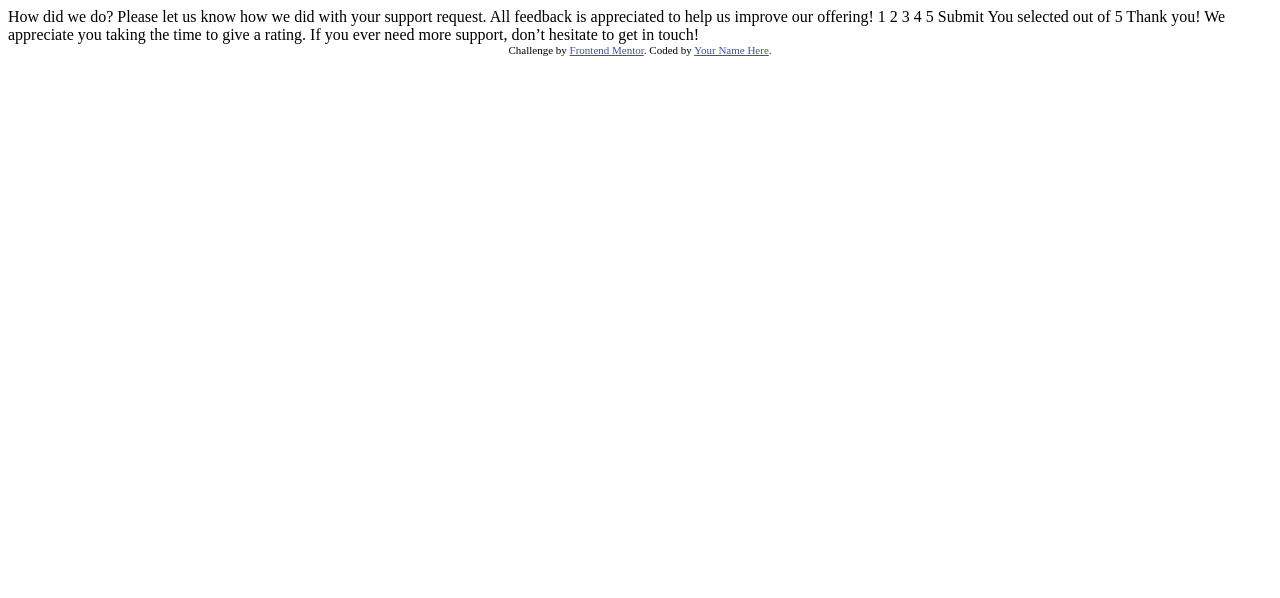
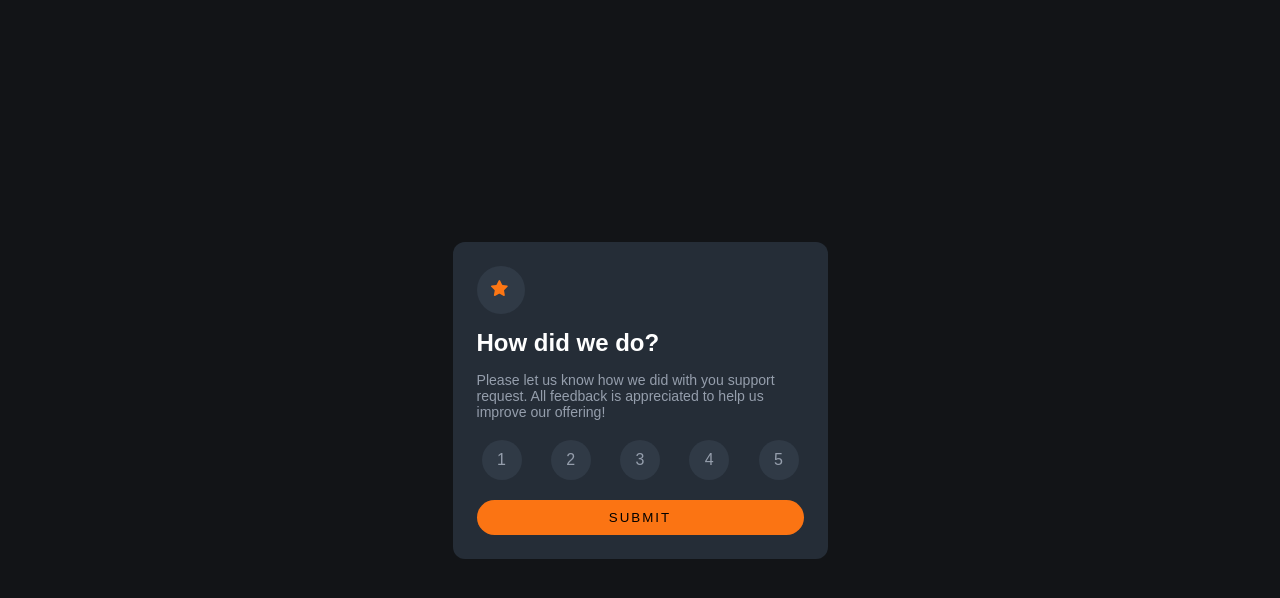
Before and after one commit to MiguelPr-o/Interactive-rating-component, a plain HTML site: page index.html in a window 1280 px wide. Drawn offline with Linux system fonts and the light colour scheme.

Commit message:
Agregando la primera version de la pagina Interactive-rating-component

```diff
--- /dev/null
+++ b/aaa/estilo.css
@@ -0,0 +1,39 @@
+*{
+    margin: 0;
+}
+
+body{
+    background: url(ceci.png) center / cover fixed;
+    width: 100vw;
+    height: 100dvh;
+    overflow-x: hidden;
+}
+
+.box{
+    display: flex;
+    width: 200px;
+    background-color: hsl(45, 3%, 25%);
+    height: 200px;
+    position: relative;
+    display: flex;
+    justify-content: center;
+}
+
+
+h2{
+    position: absolute;
+    user-select: none;
+    align-self: center;
+}
+
+.radio{
+    appearance: none;
+    width: 100%;
+    height: 100%;
+    background-color: hsl(125, 23%, 54%);
+    border-radius: 50%;
+}
+
+.radio:checked{
+    background-color: blue;
+}
--- a/index.html
+++ b/index.html
@@ -1,49 +1,56 @@
 <!DOCTYPE html>
 <html lang="en">
 <head>
-  <meta charset="UTF-8">
-  <meta name="viewport" content="width=device-width, initial-scale=1.0"> <!-- displays site properly based on user's device -->
-
-  <link rel="icon" type="image/png" sizes="32x32" href="./images/favicon-32x32.png">
-
-  <title>Frontend Mentor | Interactive rating component</title>
-
-  <!-- Feel free to remove these styles or customise in your own stylesheet 👍 -->
-  <style>
-    .attribution { font-size: 11px; text-align: center; }
-    .attribution a { color: hsl(228, 45%, 44%); }
-  </style>
+    <link rel="stylesheet" href="style.css">
+    <meta charset="UTF-8">
+    <meta name="viewport" content="width=device-width, initial-scale=1.0"> <!-- displays site properly based on user's device -->
+    <link rel="icon" type="image/png" sizes="32x32" href="./images/favicon-32x32.png">
+    <script src="script.js" defer></script>
+    <title>Frontend Mentor | Interactive rating component</title>
 </head>
 <body>
+    <main class="main">
+        <section class="section">
+            <div class="section__start-img">
+                <div class="start-img"></div>
+            </div>
+            <h1>How did we do?</h1>
+            <p>Please let us know how we did with you support request. All feedback is appreciated to help us improve our offering!</p>
 
-  <!-- Rating state start -->
+            <form class="">
+                <div class="section__number-selection">
+                    <div class="background-number">
+                        <input  id="number-1" type="radio" name="number" class="number-radio" value="1">
+                        <label for="number-1">1</label>
+                    </div>
+                    <div class="background-number">
+                        <input  id="number-2" type="radio" name="number" class="number-radio" value="2">
+                        <label for="number-2">2</label>
+                    </div>
+                    <div class="background-number">
+                        <input  id="number-3" type="radio" name="number" class="number-radio" value="3">
+                        <label for="number-3">3</label>
+                    </div>
+                    <div class="background-number">
+                        <input  id="number-4" type="radio" name="number" class="number-radio" value="4">
+                        <label for="number-4">4</label>
+                    </div>
+                    <div class="background-number ">
+                        <input  id="number-5" type="radio" name="number" class="number-radio" value="5">
+                        <label for="number-5">5</label>
+                    </div>
 
-  How did we do?
-
-  Please let us know how we did with your support request. All feedback is appreciated
-  to help us improve our offering!
-
-  1 2 3 4 5
-
-  Submit
-
-  <!-- Rating state end -->
-
-  <!-- Thank you state start -->
-
-  You selected <!-- Add rating here --> out of 5
-
-  Thank you!
-
-  We appreciate you taking the time to give a rating. If you ever need more support,
-  don’t hesitate to get in touch!
-
-  <!-- Thank you state end -->
+                </div>
+                <input type="submit" value="SUBMIT" class="submit-selection" id="send-button">
+            </form>
+        </section>
+    </main>
 
 
-  <div class="attribution">
-    Challenge by <a href="https://www.frontendmentor.io?ref=challenge" target="_blank">Frontend Mentor</a>.
-    Coded by <a href="#">Your Name Here</a>.
-  </div>
+
+    <!-- <div class="attribution"> -->
+        <!-- Challenge by <a href="https://www.frontendmentor.io?ref=challenge" target="_blank">Frontend Mentor</a>.
+        Coded by <a href="#">Your Name Here</a>.
+    </div> -->
 </body>
 </html>
--- /dev/null
+++ b/script.js
@@ -0,0 +1,31 @@
+const sendButton = document.getElementById("send-button")
+
+const calificacion = [];
+for(let i = 0; i < 5; i++){
+    calificacion[i] = document.getElementById(`number-${i + 1}`);
+    console.log(calificacion);
+}
+
+const crearAgradecimiento = ()=>{
+    let calif = undefined;
+    calificacion.forEach((numberRadio)=>{
+        numberRadio.addEventListener("click", (e)=>{
+            calif = numberRadio.value;
+            if(calif !== undefined){
+                sendButton.addEventListener("click" ,(e)=>{
+                    document.body.innerHTML = `<section class="section-thank-you section">
+                        <div class="section-thank-you-img"></div>
+                        <div class="number-selected">You selected ${calif} out of 5</div>
+                        <h2>Thank you!</h2>
+                        <p>We appreciate you taking the time to give a rating. If you ever need more support, don't hesitare to get in touch!</p>
+                    </section>`
+                });
+            };
+        })
+    })
+}
+crearAgradecimiento();
+
+
+// let numeros = [1,2,3,4,5].map(n => n % 2 == 0 ? false: n * 2)
+// console.log(numeros)
--- /dev/null
+++ b/style.css
@@ -0,0 +1,163 @@
+/* DEFINIENDO PROPIEDADES GLOBALES */
+
+:root{
+    --White: hsl(0, 0%, 100%);
+    --Light-Grey: hsl(217, 12%, 63%);
+    --Dark-Blue: hsl(213, 19%, 18%);
+    --Dark-Blue2: hsl(213, 19%, 23%);
+    --Very-Dark-Blue: hsl(216, 12%, 8%);
+    --Orange: hsl(25, 97%, 53%);
+}
+
+*{
+    margin: 0;
+    font-family: sans-serif;
+}
+
+body{
+    font-size: 16px;
+    background: var(--Very-Dark-Blue);
+    min-height: 100vh;
+    display: flex;
+}
+
+/* FIN DE LAS DEFINICIONES GLOBALES */
+
+.main{
+    min-height: 100vh;
+    display: flex;
+    margin: auto;
+}
+
+.section{
+    margin: auto;
+    display: flex;
+    flex-direction: column;
+    gap: 15px;
+    width: 375px;
+    background: var(--Dark-Blue);
+    border-radius: 12px;
+    padding: 24px;
+    box-sizing: border-box;
+}
+
+.section__start-img{
+    width: 20px;
+    height: 20px;
+    padding: 14px;
+    border-radius: 50%;
+    background-color: var(--Dark-Blue2);
+}
+
+.start-img{
+    width: 100%;
+    height: 100%;
+    background: url(images/icon-star.svg) no-repeat;
+}
+
+h1{
+    color: var(--White);
+}
+
+.section p{
+    font-size: 0.88em;
+    color: var(--Light-Grey);
+}
+
+/* APARTADO DE LA ELECCION DE NUMEROS */
+
+.section__number-selection{
+    display: flex;
+    height: 40px;
+    background-color: transparent;
+    padding: 5px;
+    justify-content: space-between;
+}
+
+.background-number{
+    min-height: 100%;
+    width: 40px;
+    position: relative;
+    display: flex;
+    justify-content: center;
+    align-items: center;
+}
+
+.number-radio{
+    cursor: pointer;
+    appearance: none;
+    width: 100%;
+    height: 100%;
+    background-color: var(--Dark-Blue2);
+    border-radius: 50%;
+    transition: 0.43s all;
+}
+
+.number-radio:checked{
+    background-color: var(--Orange);
+}
+
+.number-radio:hover{
+    background-color: var(--White);
+}
+
+.section__number-selection label{
+    cursor: pointer;
+    position: absolute;
+    color: var(--Light-Grey);
+}
+
+.number-radio:is(:checked, :hover) + label {
+    color: #000;
+}
+
+/* FIN DEL APARTADO DE LA ELECCION DE NUMEROS */
+
+.submit-selection{
+    cursor: pointer;
+    margin-top: 15px;
+    background: var(--Orange);
+    width: 100%;
+    padding: 10px 0;
+    border: 0;
+    letter-spacing: 2px;
+    border-radius: 27px;
+    transition: 0.34s all;
+}
+
+.submit-selection:hover{
+    background: var(--White);
+}
+
+/* SECCION DE AGRADECIMIENTO */
+
+
+.section-thank-you-img{
+    width: 170px;
+    height: 110px;
+    margin: auto;
+    background: url(images/illustration-thank-you.svg) top / cover;
+}
+
+.number-selected{
+    background-color: var(--Dark-Blue2);
+    color: var(--Orange);
+    border-radius: 24px;
+    padding: 5px 0;
+    width: 60%;
+    margin: 10px auto 10px;
+    font-size: 0.88em;
+    text-align: center;
+
+}
+
+.section-thank-you h2{
+    text-align: center;
+    color: var(--White);
+}
+
+.section-thank-you p{
+    font-size: 0.92em;
+    text-align: center;
+    color: var(--Light-Grey);
+}
```
Also changed, not shown: aaa/index.html (added, +19 -0 lines), aaa/ceci.png (added).
